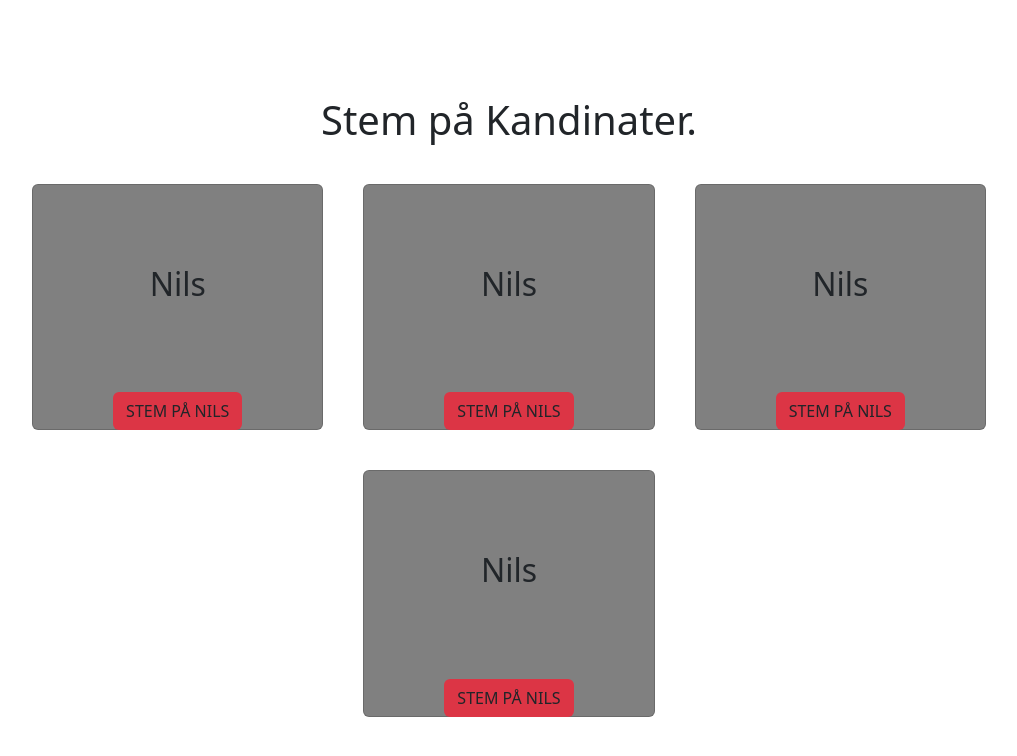
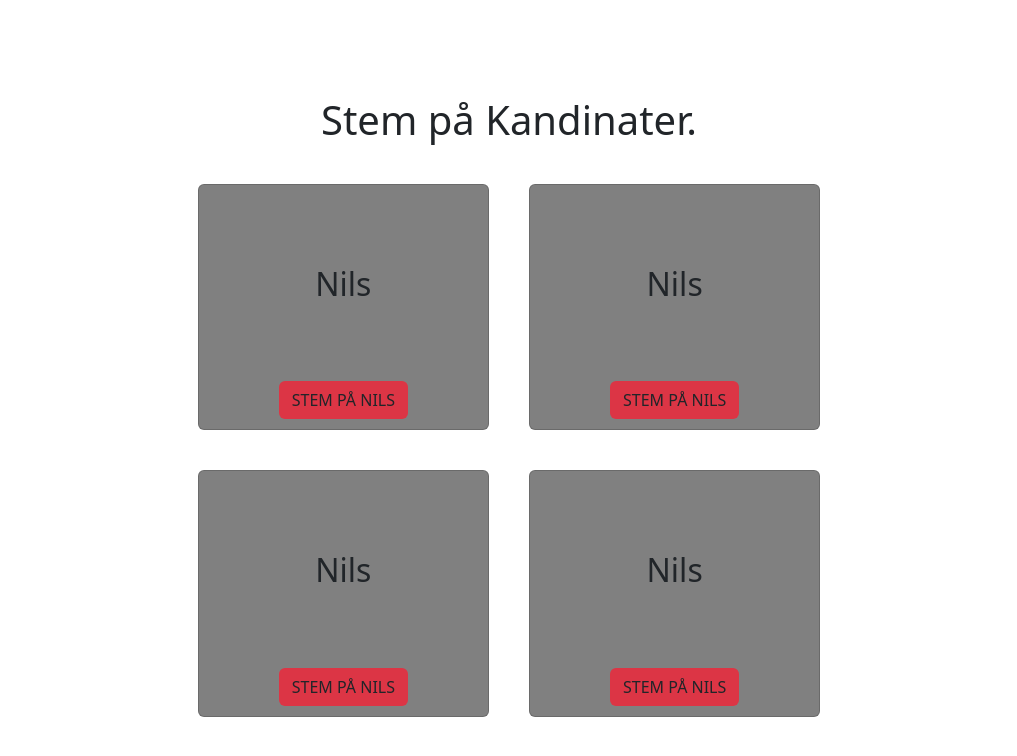
Before and after one commit to alegundah/valgsystem-bakka, a Django app: page /vote/ in a window 1280 px wide. Shown: the top 756 px of the page, without its empty margins (131-1148 px from the left). Run offline with Django 5.2, Linux system fonts and the light colour scheme; the visitor is signed in with stand-in values (Sample User, id 1).

Commit message:
2x2 grid finsihed

```diff
--- a/vote/static/vote/styles.css
+++ b/vote/static/vote/styles.css
@@ -23,6 +23,7 @@
 	flex-flow: row wrap;
 	gap: 2.5rem;
 	flex-wrap: wrap;
+	width: 100vh;
 	justify-content: center;
 }
 
@@ -36,7 +37,12 @@
 	flex-wrap: wrap;
 	padding: 5rem;
 }
+
+.card {
+	display: grid;
+	grid-template-columns: repeat(auto 2 auto 2);
+}
 .card button {
 	position: relative;
-	top: 81px;
+	top: 70px;
 }
--- a/vote/templates/vote/kandidat.html
+++ b/vote/templates/vote/kandidat.html
@@ -14,7 +14,6 @@
 				STEM PÅ NILS
 			</button>
 		</div>
-
 		<div class="card">
 			<h2>Nils</h2>
 			<button
```
Also changed, not shown: 1 other file.
